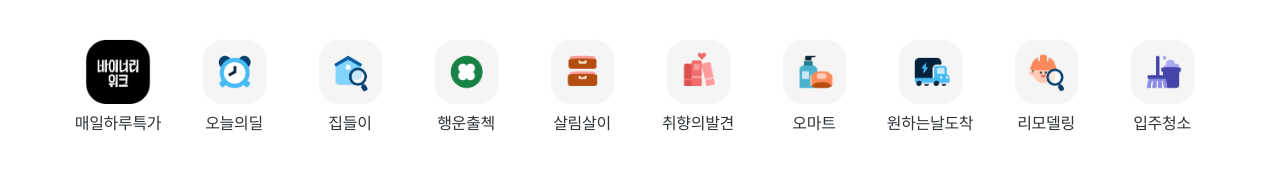
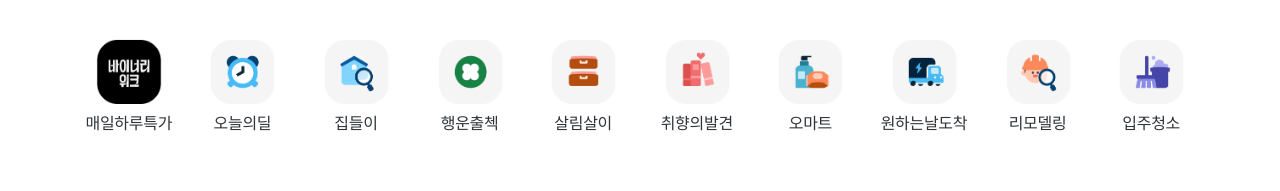
Before and after one commit to 2-CM/Ohouse, a plain HTML site: page src/pages/community/home.html in a window 1280 px wide. Shown: the part 561-752 px from the top of the page. Drawn offline with nearby package versions, Linux system fonts and the light colour scheme; a web font is replaced by a local one.

Commit message:
feat: 1256px 이상에서 quick-menu 최대 너비 설정 및 중앙 정렬 #46

```diff
--- a/src/css/pages/community/home.css
+++ b/src/css/pages/community/home.css
@@ -647,7 +647,8 @@ body {
 
 /* 1256px 이상의 화면에서 적용되는 스타일 */
 @media (min-width: 1256px) {
-    #banner {
+    #banner,
+    #quick-menu {
         max-width: 1256px;
         margin: 0 auto;
     }
```
